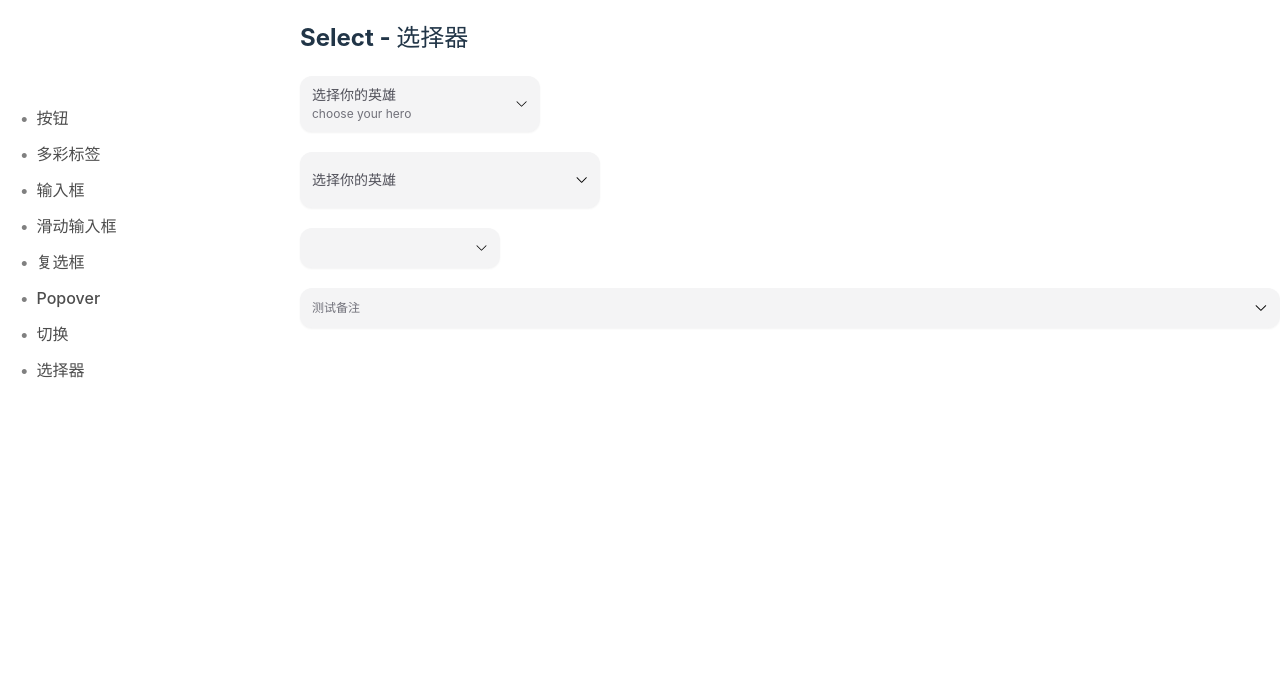
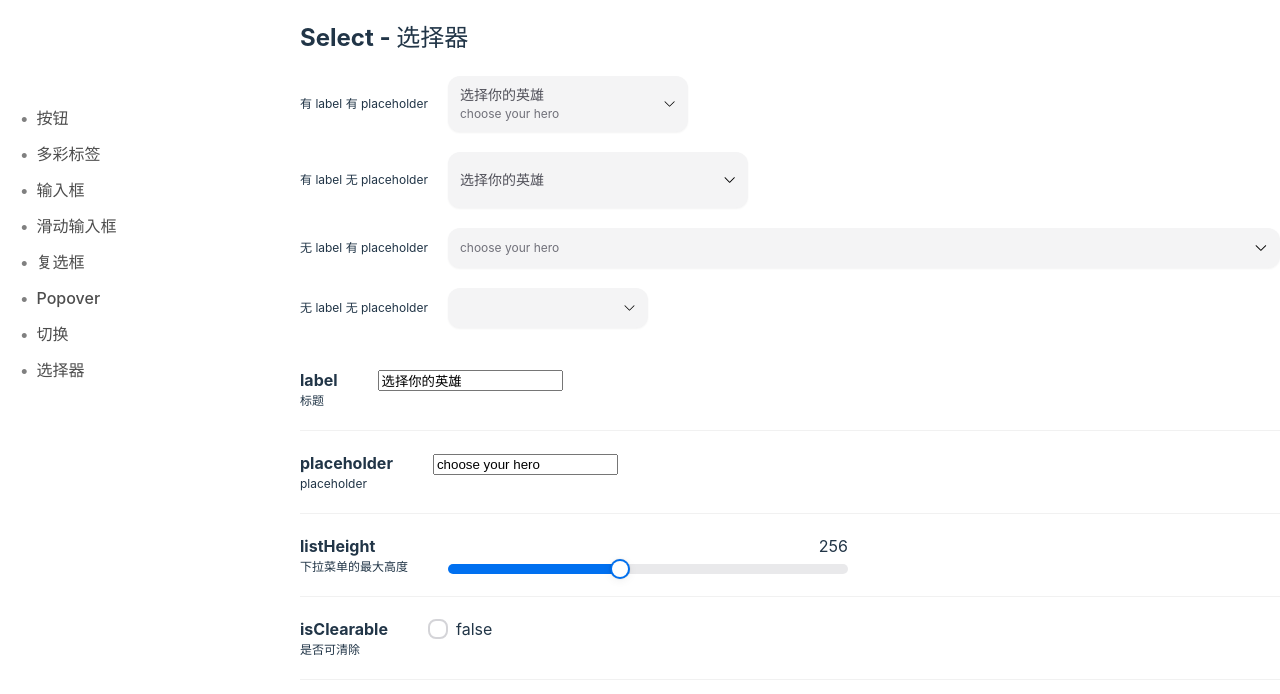
Before and after one commit to ImSwordTooth/MyComponents, a Vue app: page /#/select in a window 1280 px wide. Shown: the top 694 px of the page. Built offline with nearby package versions, Linux system fonts and the light colour scheme.

Commit message:
完善 Select 的 props；Slider 补充 v-model 和 宽度

```diff
--- a/src/components/Select.vue
+++ b/src/components/Select.vue
@@ -7,11 +7,17 @@
 	>
 		<div class="textPart">
 			<div :class="['label', {'withValue': value}]" v-if="label">{{ label }}</div>
-			<div class="value" v-if="value">{{ typeof options[0] === 'object' ? options.find(o => o.value === value)?.label :value }}</div>
+			<div class="value" v-if="value">{{ options.find(o => o.value === value)?.label }}</div>
 			<div class="placeholder" v-if="!value && placeholder">{{ placeholder }}</div>
 		</div>
 
-		<svg class="icon" viewBox="0 0 1024 1024" version="1.1" xmlns="http://www.w3.org/2000/svg" width="48" height="48"><path d="M904 332c0-8.189-3.124-16.379-9.372-22.628-12.497-12.496-32.759-12.496-45.256 0L512 646.745 174.628 309.372c-12.497-12.496-32.758-12.496-45.255 0-12.497 12.498-12.497 32.758 0 45.256l360 360c12.497 12.496 32.758 12.496 45.255 0l360-360C900.876 348.379 904 340.189 904 332z"></path></svg>
+		<svg v-if="isClearable && !!value" @click="clear" class="clearIcon" viewBox="0 0 1024 1024" version="1.1" xmlns="http://www.w3.org/2000/svg" width="32" height="32">
+			<path d="M519.656727 472.459636l-160.512-160.488727a36.584727 36.584727 0 1 0-51.712 51.712l160.488728 160.512-160.488728 160.512a36.584727 36.584727 0 1 0 51.712 51.712l160.512-160.512 160.488728 160.512a36.584727 36.584727 0 1 0 51.735272-51.712l-160.512-160.512 160.512-160.512a36.584727 36.584727 0 1 0-51.735272-51.712L519.68 472.436364zM512 1024C229.236364 1024 0 794.763636 0 512S229.236364 0 512 0s512 229.236364 512 512-229.236364 512-512 512z" />
+		</svg>
+
+		<svg :class="['icon', { 'active': open }]" viewBox="0 0 1024 1024" version="1.1" xmlns="http://www.w3.org/2000/svg" width="48" height="48">
+			<path d="M904 332c0-8.189-3.124-16.379-9.372-22.628-12.497-12.496-32.759-12.496-45.256 0L512 646.745 174.628 309.372c-12.497-12.496-32.758-12.496-45.255 0-12.497 12.498-12.497 32.758 0 45.256l360 360c12.497 12.496 32.758 12.496 45.255 0l360-360C900.876 348.379 904 340.189 904 332z" />
+		</svg>
 	</div>
 
 	<teleport to="body" v-if="open">
@@ -19,20 +25,26 @@
 			class="selectContent"
 			v-show="open"
 			ref="targetElement"
-			:style="{ width: `${optionWidth ? (typeof optionWidth === 'number' ? `${optionWidth}px` : optionWidth) : (typeof width === 'number' ? `${width}px`: width)}`, ...location} "
+			:style="{
+				width: `${optionWidth ? (typeof optionWidth === 'number' ? `${optionWidth}px` : optionWidth) : (typeof width === 'number' ? `${width}px`: width)}`,
+				...location
+			} "
 		>
-			<div
-				class="optionList"
-
-			>
+			<div class="optionList" :style="{ maxHeight: `${listHeight}px` }">
 				<li
 					v-for="(option, index) of options"
 					:key="index"
-					:class="{ 'active': typeof option === 'object' ? option.value === value : option === value}"
-					:data-value="typeof option === 'object' ? option.value : option"
+					:class="{
+						'active': option.value === value,
+						'disabled': option.disabled
+					}"
+					:data-value="option.value"
 					@click="changeValue"
 				>
-					{{ typeof option === 'object' ? (option.label || option.value) : option }}
+					{{ option.label }}
+					<svg class="rightIcon" viewBox="0 0 1024 1024" version="1.1" xmlns="http://www.w3.org/2000/svg" width="48" height="48">
+						<path d="M149.95456 471.77728a30.72 30.72 0 0 1 41.2672-2.00704l2.19136 2.00704 224.4608 224.4608 412.71296-412.73344a30.72 30.72 0 0 1 41.2672-1.98656l2.19136 1.98656a30.72 30.72 0 0 1 1.98656 41.24672l-1.98656 2.19136-434.46272 434.46272a30.72 30.72 0 0 1-41.24672 1.98656l-2.19136-1.98656-246.1696-246.19008a30.72 30.72 0 0 1 0-43.43808z" fill="#131415" />
+					</svg>
 				</li>
 			</div>
 		</div>
@@ -42,14 +54,24 @@
 import {nextTick, ref, watch} from "vue";
 import {getPlacement} from "../utils/getPlacement.ts";
 
+type SelectOptions = {
+	value: string | number
+	label: string
+	disabled?: boolean
+}
+
 const props = withDefaults(defineProps<{
 	width?: string | number // select 的宽度
 	label?: string
 	placeholder?: string
-	options: (string|number)[] | {value: string|number, label: string}[]
+	options: SelectOptions[]
 	optionWidth?: string | number // option 的宽度，如果不传，则和 Select 宽度一致
+	listHeight: number
+	isClearable?: boolean
 }>(), {
 	width: '240px',
+	listHeight: 256,
+	isClearable: false
 })
 
 const value = defineModel<string|number>('value')
@@ -86,6 +108,11 @@ const changeValue = (e: MouseEvent) => {
 	document.removeEventListener('mousedown', cancelOpen, true);
 }
 
+const clear = (e: Event) => {
+	e.preventDefault();
+	value.value = '';
+}
+
 watch(open, getLocation)
 
 </script>
@@ -107,7 +134,6 @@ watch(open, getLocation)
 
 	&.withLabel {
 		height: 56px;
-
 	}
 
 	.textPart {
@@ -144,6 +170,11 @@ watch(open, getLocation)
 	.icon {
 		width: 14px;
 		height: 14px;
+		transition: transform .25s ease;
+
+		&.active {
+			transform: rotate(180deg);
+		}
 	}
 
 
@@ -151,29 +182,70 @@ watch(open, getLocation)
 
 .selectContent {
 	position: fixed;
-	padding: 8px 6px;
+	padding: 8px 4px 8px 6px;
 	border-radius: 14px;
 	box-shadow: rgba(0, 0, 0, 0) 0px 0px 0px 0px, rgba(0, 0, 0, 0) 0px 0px 0px 0px, rgba(0, 0, 0, 0.03) 0px 0px 15px 0px, rgba(0, 0, 0, 0.08) 0px 2px 30px 0px, rgba(0, 0, 0, 0.3) 0px 0px 1px 0px;
 	background-color: #ffffff;
 	z-index: 9999;
 
+
+
 	.optionList {
 		list-style: none;
+		overflow: auto;
+
+		&::-webkit-scrollbar {
+			width: 5px;
+			height: 5px;
+			margin-right: 20px;
+			padding-right: 10px;
+		}
+		&::-webkit-scrollbar-track {
+			background-color: rgba(239, 239, 239, 0.5);
+			margin-right: 20px;
+			padding-right: 10px;
+		}
+		&::-webkit-scrollbar-thumb {
+			background-color: rgb(203, 203, 203);
+			border-radius: 4px;
+		}
+		&::-webkit-scrollbar-corner {
+			background-color: rgba(239, 239, 239, 0.5);
+		}
 
 		li {
+			position: relative;
 			height: 32px;
 			padding: 6px 6px 6px 8px;
 			border-radius: 8px;
 			transition: all .25s ease;
 			font-size: 14px;
 			cursor: pointer;
+			margin-right: 2px;
 
 			&:hover {
 				background-color: hsl(240 5% 84%);
 			}
 
 			&.active {
-				color: red;
+				.rightIcon {
+					display: inline-block;
+				}
+			}
+			&.disabled {
+				opacity: .5;
+				pointer-events: none;
+			}
+
+			.rightIcon {
+				width: 16px;
+				height: 16px;
+				position: absolute;
+				right: 10px;
+				top: 0;
+				bottom: 0;
+				margin: auto;
+				display: none;
 			}
 		}
 	}
--- a/src/components/Slider.vue
+++ b/src/components/Slider.vue
@@ -1,5 +1,5 @@
 <template>
-  <div class="slider">
+	<div class="slider" :style="{ width: width ? `${width}px` : '100%' }">
 		<div class="textPart">
 			<div class="label">
 				<slot name="label">{{ label }}</slot>
@@ -10,12 +10,11 @@
 			</div>
 		</div>
 		<div class="sliderInner" ref="sliderInner">
-      <div class="sliderThumb" :style="{ height: `${thumbHeight || 10}px` }"></div>
-      <div class="sliderTube" :style="{ width: `${sliderPercent}%` }"></div>
+			<div class="sliderThumb" :style="{ height: `${thumbHeight || 10}px` }" />
+			<div class="sliderTube" :style="{ width: `${sliderPercent}%` }" />
 			<div :class="['sliderButton', isStart ? 'draging' : '']" :style="{ left: `${sliderPercent}%` }" @mousedown="startDrag" />
 		</div>
 	</div>
-
 </template>
 
 <script setup lang="ts">
@@ -26,6 +25,7 @@ const props = withDefaults(defineProps<{
 	minValue: number // 最小值
 	maxValue: number // 最大值
 	step: number // 每一格的值
+	width?: number // 宽度，不写则为 100%
 	thumbHeight?: number // 轨道高度
 	label?: string | SlotsType
 	valueFormat?: boolean | ((value: number) => string)
@@ -37,8 +37,8 @@ const slots = defineSlots<{
   label?: any
 }>()
 
+const sliderValue = defineModel<number>('value', { required: true })
 const sliderInner = ref()
-const sliderValue = ref<number>(props.maxValue)
 const sliderPercent = computed(() => {
   return ((sliderValue.value - props.minValue) / props.maxValue) * 100
 })
--- a/src/views/SelectView.vue
+++ b/src/views/SelectView.vue
@@ -2,66 +2,134 @@
 	<h2>Select - 选择器</h2>
 
 	<div class="part">
+		<div class="tip">有 label 有 placeholder</div>
 		<Select
 			v-model:value="myHero"
-			:label="'选择你的英雄'"
-			:placeholder="'choose your hero'"
+			:label="label"
+			:placeholder="placeholder"
 			:options="optionList"
+			:is-clearable="isClearable"
 		>
 
 		</Select>
 	</div>
 
 	<div class="part">
-		<Select :label="'选择你的英雄'" :options="optionListWithLabel" :width="300" :option-width="200">
+		<div class="tip">有 label 无 placeholder</div>
+		<Select :label="label" :options="optionList" :width="300" :option-width="200" :is-clearable="isClearable">
 
 		</Select>
 	</div>
 
 	<div class="part">
-		<Select :width="200" :options="optionListWithLabel">
+		<div class="tip">无 label 有 placeholder</div>
+		<Select :placeholder="placeholder" :width="'100%'" :options="optionList" :is-clearable="isClearable">
 
 		</Select>
 	</div>
 
 	<div class="part">
-		<Select :placeholder="'测试备注'" :width="'100%'" :options="optionListWithLabel">
+		<div class="tip">无 label 无 placeholder</div>
+		<Select :width="200" :options="optionList" :list-height="listHeight" :is-clearable="isClearable">
 
 		</Select>
+	</div>
+
+
+
+	<div class="prop">
+		<div class="title">
+			label
+			<div class="desc">标题</div>
+		</div>
+		<div class="flex">
+			<input v-model="label" />
+		</div>
+	</div>
+	<div class="prop">
+		<div class="title">
+			placeholder
+			<div class="desc">placeholder</div>
+		</div>
+		<div class="flex">
+			<input v-model="placeholder" />
+		</div>
+	</div>
+	<div class="prop">
+		<div class="title">
+			listHeight
+			<div class="desc">下拉菜单的最大高度</div>
+		</div>
+		<div class="flex">
+			<Slider v-model:value="listHeight" :min-value="1" :max-value="600" :step="1" :width="400" />
+		</div>
+	</div>
+	<div class="prop">
+		<div class="title">
+			isClearable
+			<div class="desc">是否可清除</div>
+		</div>
+		<div class="flex">
+			<Checkbox v-model:check="isClearable">{{ isClearable }}</Checkbox>
+		</div>
 	</div>
 
 </template>
 <script setup lang="ts">
 import Select from "../components/Select.vue";
 import {ref} from "vue";
+import Slider from "../components/Slider.vue";
+import Checkbox from "../components/Checkbox.vue";
 
 const myHero = ref<string>('')
+const label = ref<string>('选择你的英雄')
+const placeholder = ref<string>('choose your hero')
+const listHeight = ref<number>(256)
+const isClearable = ref<boolean>(false)
 
 const optionList = ref([
-	'PhantomAssassin',
-	'Luna Moonfang',
-	'Anti-Mage',
-	'Juggernaut',
-	'Mirana',
-	'Morphling',
-	'Phantom Lancer', // houzi
-	'Vengeful Spirit'
-])
-
-const optionListWithLabel = ref([
 	{ value: 'PhantomAssassin', label: '幻影刺客' },
-	{ value: 'Luna Moonfang', label: '露娜' },
+	{ value: 'Luna', label: '露娜' },
 	{ value: 'Anti-Mage', label: '敌法师' },
 	{ value: 'Juggernaut', label: '主宰' },
 	{ value: 'Mirana', label: '米拉娜' },
-	{ value: 'Morphling', label: '水人' },
+	{ value: 'Morphling', label: '水人', disabled: true },
 	{ value: 'Phantom Lancer', label: '幻影长矛手' },
-	{ value: 'Vengeful Spirit', label: '复仇之魂'}
+	{ value: 'Vengeful Spirit', label: '复仇之魂'},
+	{ value: 'Doom', label: '末日使者'},
+	{ value: 'Omniknight', label: '全能骑士'},
+	{ value: 'Drow Ranger', label: '卓尔游侠'},
+	{ value: 'Viper', label: '冥界亚龙'},
+	{ value: 'Lich', label: '巫妖'},
 ])
 </script>
 
 <style scoped lang="scss">
 .part {
+	display: flex;
+	align-items: center;
 	margin: 20px 0;
+
+	.tip {
+		font-size: 12px;
+		margin-right: 20px;
+		flex-shrink: 0;
+	}
 }
+
+.prop {
+	display: flex;
+	border-bottom: 1px solid  #f1f1f1;
+	padding: 20px 0;
+
+	.title {
+		font-weight: bold;
+		margin-right: 40px;
+	}
+	.desc {
+		font-size: 12px;
+		font-weight: normal;
+	}
+}
+
 </style>
```
Also changed, not shown: src/views/SliderView.vue (+10 -5 lines). Lines whose indentation alone changed are shown as unchanged.
